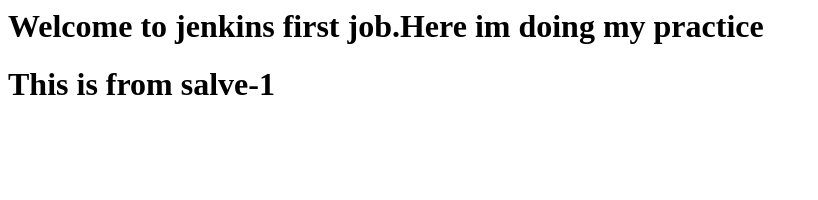
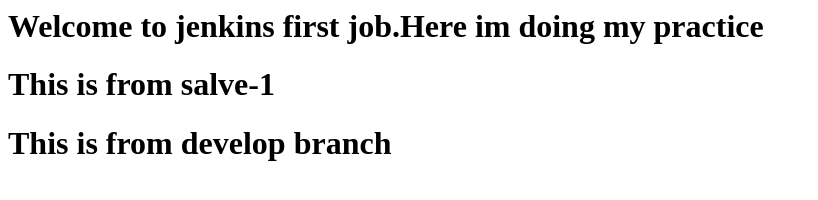
Before and after one commit to sravankodem/DevOps-Git-Assignment1, a plain HTML site: page index.html in a window 1280 px wide. Shown: the whole page, without its empty margins (0-818 px from the left). Drawn offline with Linux system fonts and the light colour scheme.

Commit message:
addding a line from Develop branch

```diff
--- a/index.html
+++ b/index.html
@@ -2,5 +2,6 @@
   <body>
     <h1>Welcome to jenkins first job.Here im doing my practice</h1>
     <h1>This is from salve-1</h1>
+    <h1>This is from develop branch</h1>
 </body>
 </html>
```
